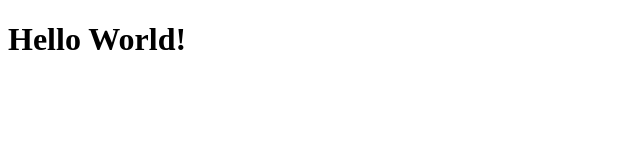
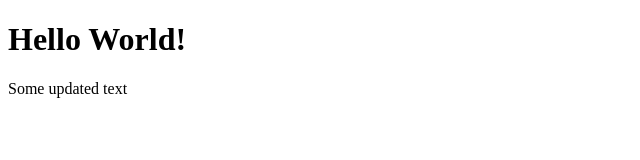
Before and after one commit to moonwayy/git-day-1-practice, a plain HTML site: page index.html in a window 1280 px wide. Shown: the whole page, without its empty margins (0-640 px from the left). Drawn offline with Linux system fonts and the light colour scheme.

Commit message:
add a paragraph with some text in index.html

```diff
--- a/index.html
+++ b/index.html
@@ -6,5 +6,8 @@
 </head>
 <body>
 <h1>Hello World!</h1>
+<p>
+    Some updated text
+</p>
 </body>
 </html>
```
